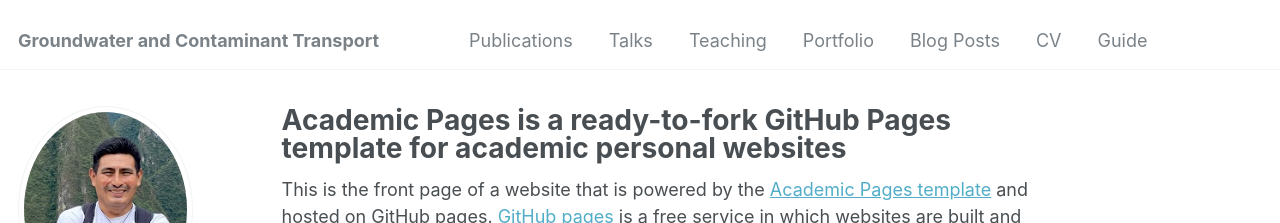
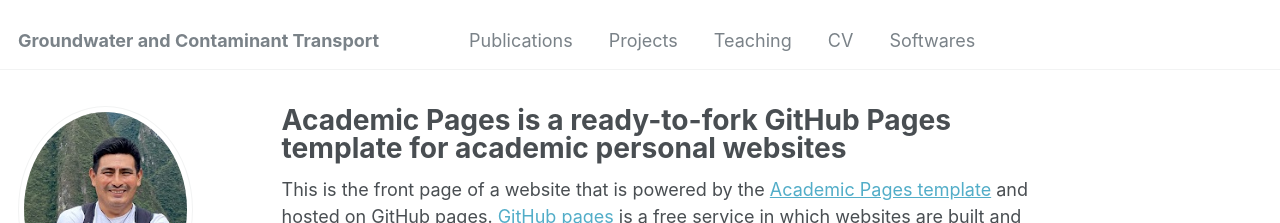
Before and after one commit to Feraul/Feraul.github.io, a Jekyll site: the page built from _pages/about.md, in a window 1280 px wide. Shown: the top 223 px of the page. Built offline with Jekyll 4.4.1, drawn with Linux system fonts in a browser that asks for light colours; some web fonts are replaced.

Commit message:
Update navigation.yml

```diff
--- a/_data/navigation.yml
+++ b/_data/navigation.yml
@@ -3,20 +3,20 @@ main:
   - title: "Publications"
     url: /publications/
 
-  - title: "Talks"
+  - title: "Projects"
     url: /talks/
 
   - title: "Teaching"
     url: /teaching/
 
-  - title: "Portfolio"
-    url: /portfolio/
+  #- title: "Portfolio"
+  #  url: /portfolio/
 
-  - title: "Blog Posts"
-    url: /year-archive/
+  #- title: "Blog Posts"
+  #  url: /year-archive/
 
   - title: "CV"
     url: /cv/
 
-  - title: "Guide"
+  - title: "Softwares"
     url: /markdown/
```
